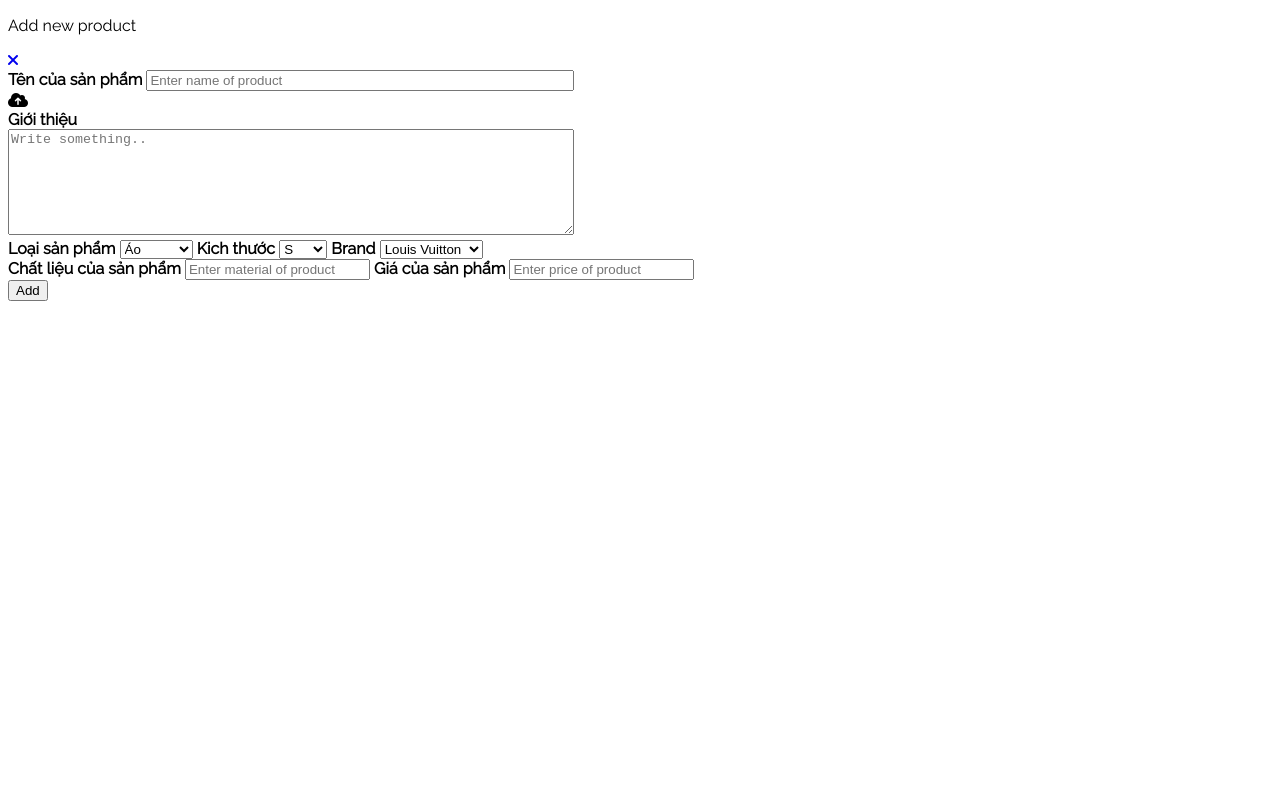
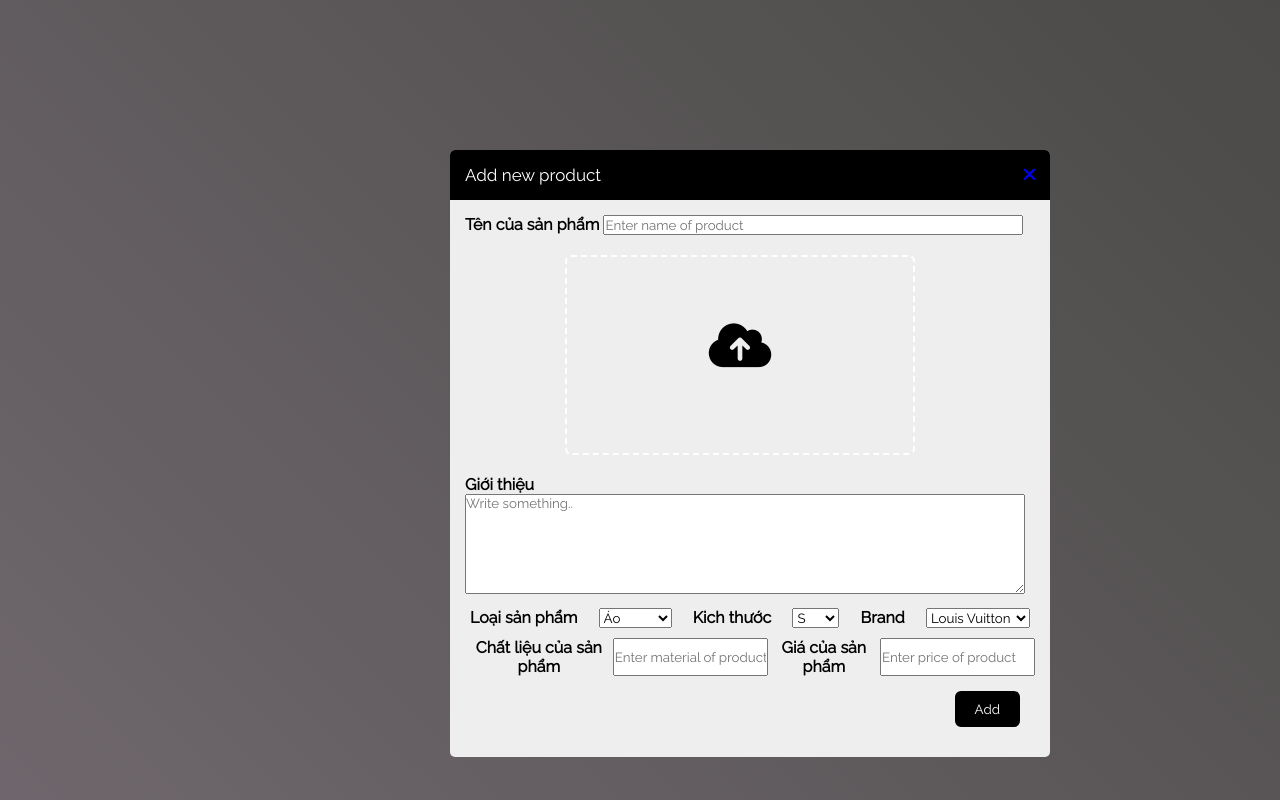
Before and after one commit to nga0312/KTLT-CSDL, a website: page client/creatnew.html in a window 1280 px wide. Shown: the top 800 px of the page. Drawn offline with Linux system fonts and the light colour scheme.

Commit message:
nuts add

```diff
--- a/client/creatnew.html
+++ b/client/creatnew.html
@@ -5,7 +5,7 @@
     <meta http-equiv="X-UA-Compatible" content="IE=edge" />
     <meta name="viewport" content="width=device-width, initial-scale=1.0" />
     <title>Create Modal</title>
-    <link rel="stylesheet" href="createnewStyle.css" />
+    <link rel="stylesheet" href="creatnewStyle.css" />
     <link
       rel="stylesheet"
       href="https://cdnjs.cloudflare.com/ajax/libs/font-awesome/6.0.0-beta2/css/all.min.css"
--- a/client/creatnewStyle.css
+++ b/client/creatnewStyle.css
@@ -188,7 +188,6 @@ label {
   background-color: rgba(0, 0, 0, 0.1);
 }
 
-
 /*img*/
 @import url('https://fonts.googleapis.com/css?family=Poppins:400,500,600,700&display=swap');
 * {
```
Lines whose indentation alone changed are shown as unchanged.
